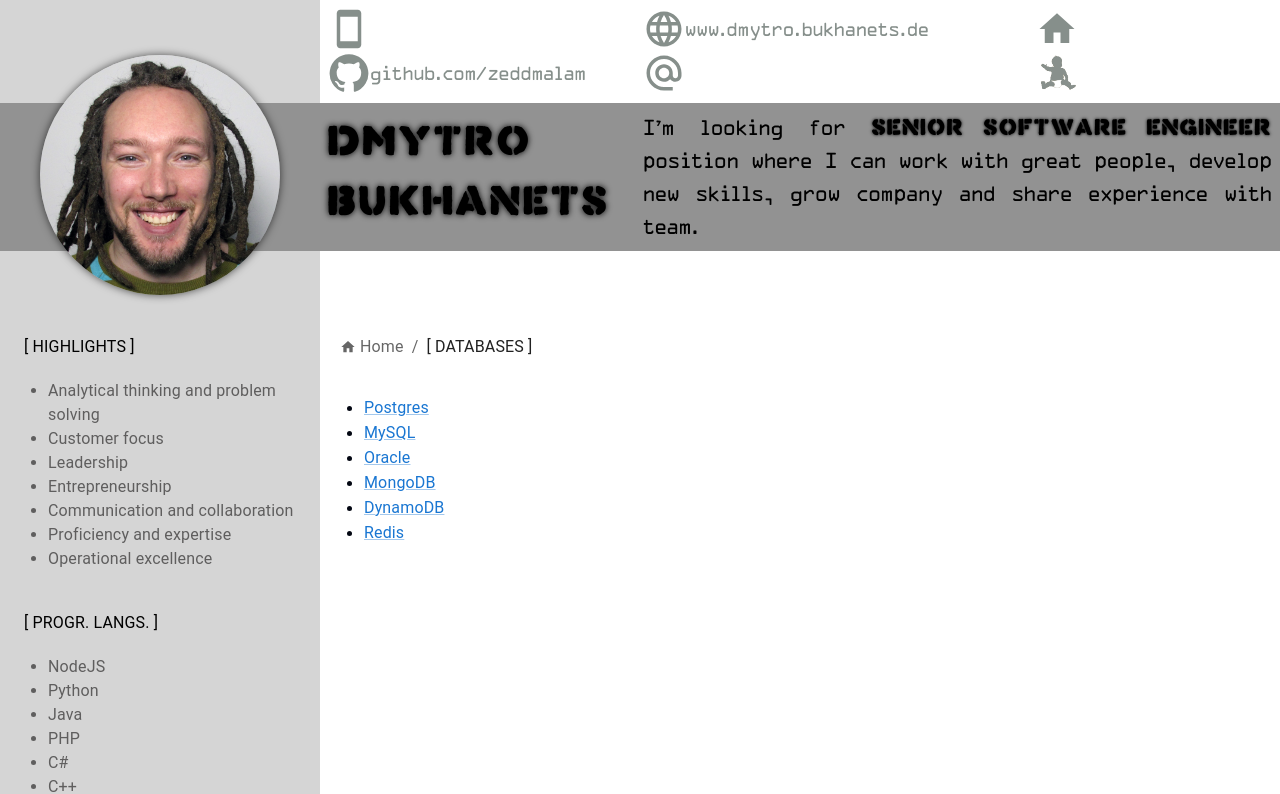
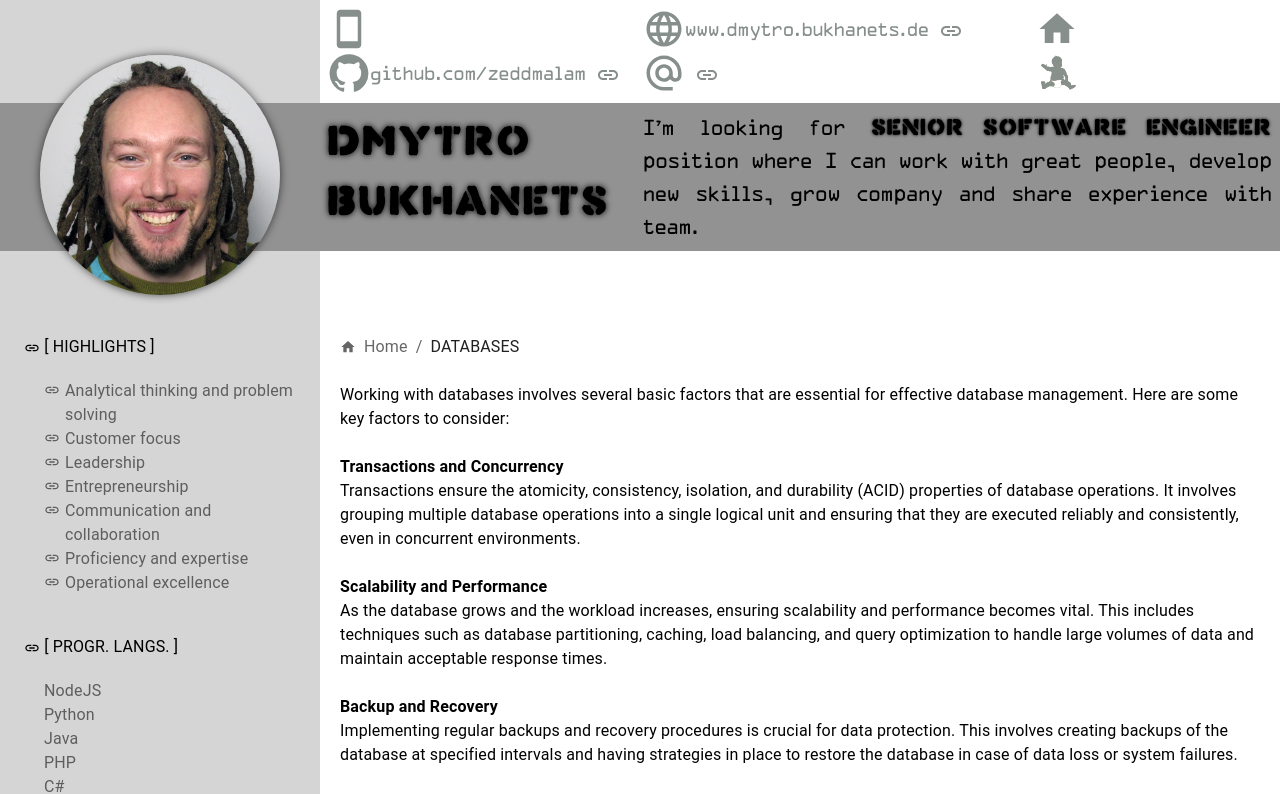
Before and after one commit to zeddmalam/cv, a Next.js app: page /skills/DATABASES in a window 1280 px wide. Shown: the top 794 px of the page. Built offline with nearby package versions, Linux system fonts and the light colour scheme.

Commit message:
content update and UX improvement
content update and UX improvement

```diff
--- a/src/app/globals.css
+++ b/src/app/globals.css
@@ -133,10 +133,6 @@ body {
     text-decoration: underline;
 }
 
-a:hover {
-    text-shadow: 0px 0px 0.8rem rgba(0, 0, 0, 1);
-}
-
 .dotted {
     border-bottom: dotted black 2px;
 }
@@ -160,7 +156,6 @@ a:hover {
 }
 
 ul {
-    list-style-type: disc;
     width: 100%
 }
 
--- a/src/components/footer.tsx
+++ b/src/components/footer.tsx
@@ -1,8 +1,5 @@
-import { personalData } from "../data/objects";
 import { ReactElement } from "react";
-import PrivateInfo from './privateInfo';
 import Grid from "@mui/material/Grid";
-import Link from "next/link";
 import Image from "next/image";
 import { Typography } from "@mui/material";
 
--- a/src/components/privateInfo.tsx
+++ b/src/components/privateInfo.tsx
@@ -7,7 +7,7 @@ import HomeIcon from '@mui/icons-material/Home';
 import SmartphoneIcon from '@mui/icons-material/Smartphone';
 import GitHubIcon from '@mui/icons-material/GitHub';
 import { SxProps, Theme } from '@mui/material/styles';
-import Image from "next/image";
+import LinkIcon from '@mui/icons-material/Link';
 import Link from "next/link";
 
 interface PrivateInfoProps {
@@ -24,7 +24,7 @@ export default function PrivateInfo(props: PrivateInfoProps): ReactElement {
         </Grid>
         <Grid item container className="private-info" xs={12} sm={6} md={5} alignItems="center">
             <Grid item><LanguageIcon className="icon" /></Grid>
-            <Grid item xs className="private-info-value"><Link href={website.url || '#'}>{website.value}</Link></Grid>
+            <Grid item xs className="private-info-value"><Link href={website.url || '#'}>{website.value}</Link>&nbsp;<LinkIcon/></Grid>
         </Grid>
         <Grid item container className="private-info" xs={12} sm={6} md={3} alignItems="center">
             <Grid item><HomeIcon className="icon" /></Grid>
@@ -32,11 +32,11 @@ export default function PrivateInfo(props: PrivateInfoProps): ReactElement {
         </Grid>
         <Grid item container className="private-info" xs={12} sm={6} md={4} alignItems="center">
             <Grid item><GitHubIcon className="icon" /></Grid>
-            <Grid item xs className="private-info-value"><a href={github.url || '#'}>{github.value}</a></Grid>
+            <Grid item xs className="private-info-value"><Link href={github.url || '#'}>{github.value}</Link>&nbsp;<LinkIcon/></Grid>
         </Grid>
         <Grid item container className="private-info" xs={12} sm={6} md={5} alignItems="center">
             <Grid item><AlternateEmailIcon className="icon" /></Grid>
-            <Grid item xs className="private-info-value"><a href={email.url || '#'}>{email.value}</a></Grid>
+            <Grid item xs className="private-info-value"><Link href={email.url || '#'}>{email.value}</Link>&nbsp;<LinkIcon/></Grid>
         </Grid>
         <Grid item container className="private-info" xs={12} sm={6} md={3} alignItems="center">
             <Grid item sx={{ margin: '0.25em' }}><div className="icon-image"></div></Grid>
--- a/src/components/skillGroupInfo.tsx
+++ b/src/components/skillGroupInfo.tsx
@@ -1,9 +1,11 @@
-import { CvSkill, CvSkillGroup, SkillInfoProps } from '@/data/interfaces';
+import { CvSkill, SkillInfoProps } from '@/data/interfaces';
 import { skills } from '@/data/objects';
-import { Breadcrumbs, Link, Paper, Typography } from '@mui/material';
+import { Breadcrumbs, Typography } from '@mui/material';
 import Grid from "@mui/material/Grid";
 import { ReactElement } from 'react';
 import HomeIcon from '@mui/icons-material/Home';
+import Link from 'next/link';
+import LinkIcon from '@mui/icons-material/Link';
 
 export default function SkillGroupInfo({ selectedSkillGroupId, className }: SkillInfoProps): ReactElement {
     const skillGroup: any = skills.find(sg => sg.title === selectedSkillGroupId);
@@ -14,18 +16,11 @@ export default function SkillGroupInfo({ selectedSkillGroupId, className }: Skil
                 <Grid item xs={12}><br /></Grid>
                 <Grid item xs={12}>
                     <Breadcrumbs aria-label="breadcrumb">
-                        <Link
-                            underline="hover"
-                            sx={{ display: 'flex', alignItems: 'center' }}
-                            color="inherit"
-                            href="/"
-                        >
-                            <HomeIcon sx={{ mr: 0.5 }} fontSize="inherit" />
+                        <Link href="/">
+                            <HomeIcon sx={{ mr: '0.5rem', mt: '-0.1rem' }} fontSize="inherit" />
                             Home
                         </Link>
-                        <Typography sx={{ display: 'flex', alignItems: 'center' }} color="text.primary">
-                            [ {skillGroup.title} ]
-                        </Typography>
+                        <Typography sx={{ display: 'flex', alignItems: 'center' }} color="text.primary">{skillGroup.title}</Typography>
                     </Breadcrumbs>
                 </Grid>
                 <Grid item xs={12}><br /></Grid>
@@ -34,8 +29,14 @@ export default function SkillGroupInfo({ selectedSkillGroupId, className }: Skil
                     <ul className="mt-3 mb-10 ml-6">
                         {skillGroup.skills.map((skill: CvSkill): ReactElement<any, any> => (
                             <li key={`skill-${skill.title}`} ><Grid item container>
-                                <Grid item xs={skill.level ? 6 : 12}><Link href={`/skills/${skillGroup.title}/${skill.title}`}><Typography align="left">{skill.title}</Typography></Link></Grid>
-                                {skill.level ? (<Grid item xs={6}><Link href={`/skills/${skillGroup.title}/${skill.title}`}><Typography align="right">{skill.level}</Typography></Link></Grid>) : null}
+                                {skill.description ? (<>
+                                    <Grid item><LinkIcon sx={{ fontSize: 16, mt: '-0.1rem', mr: '1rem' }}/></Grid>
+                                    <Grid item xs={skill.level ? 6 : 11}><Link href={`/skills/${skillGroup.title}/${skill.title}`}><Typography align="left" className="courier-font"><strong>{skill.title}</strong></Typography></Link></Grid>
+                                    {skill.level ? (<Grid item xs={5}><Link href={`/skills/${skillGroup.title}/${skill.title}`}><Typography align="right" className="courier-font"><strong>{skill.level}</strong></Typography></Link></Grid>) : null}
+                               </>) : (<>
+                                    <Grid item xs={skill.level ? 6 : 12}><Typography align="left" className="courier-font">{skill.title}</Typography></Grid>
+                                    {skill.level ? (<Grid item xs={6}><Typography align="right" className="courier-font">{skill.level}</Typography></Grid>) : null}
+                               </>)}
                             </Grid></li>
                         ))}
                     </ul>
--- a/src/components/skillsInfo.tsx
+++ b/src/components/skillsInfo.tsx
@@ -4,6 +4,7 @@ import { Typography } from '@mui/material';
 import Grid from "@mui/material/Grid";
 import Link from 'next/link';
 import { ReactElement } from 'react';
+import LinkIcon from '@mui/icons-material/Link';
 
 export default function SkillsInfo({ selectedSkillGroupId, selectedSkillId, sx }: SkillInfoProps) {
     return (<Grid item container className="sidebar" xs={12} md={3} sx={{
@@ -11,14 +12,23 @@ export default function SkillsInfo({ selectedSkillGroupId, selectedSkillId, sx }
         padding: { sm: 1, md: 3 }
     }}>
         {skills.map((skillGroup: CvSkillGroup): ReactElement<any, any> => (<Grid item container xs={12} sm={6} md={12} spacing={1} key={`skill-group-${skillGroup.title}`}>
-            <Grid item xs={12}><Typography className={`skill-group${selectedSkillGroupId === skillGroup.title && !selectedSkillId ? ' current-page-link' : ''}`}><Link href={`/skills/${skillGroup.title}`}>[ {skillGroup.title} ]</Link></Typography></Grid>
+        {skillGroup.description ?
+            (<Grid item xs={12}><Typography className={`skill-group${selectedSkillGroupId === skillGroup.title && !selectedSkillId ? ' current-page-link' : ''}`}><LinkIcon sx={{ fontSize: 16 }}/>&nbsp;<Link href={`/skills/${skillGroup.title}`}>[ {skillGroup.title} ]</Link></Typography></Grid>) :
+            (<Grid item xs={12}><Typography className={`skill-group${selectedSkillGroupId === skillGroup.title && !selectedSkillId ? ' current-page-link' : ''}`}>[ {skillGroup.title} ]</Typography></Grid>)}
+
             <Grid item xs={12} sx={{ display: { xs: selectedSkillGroupId === skillGroup.title ? 'flex' : 'none', md: "flex" } }}>
-                <ul className="mt-3 mb-10 ml-6">
+                <ul className="mt-3 mb-10 ml-5">
                     {skillGroup.skills.map((skill: CvSkill): ReactElement<any, any> => (
                         <li key={`skill-${skill.title}`} className={selectedSkillId === skill.title ? ' current-page-link' : ''}>
                             <Grid container xs={12}>
-                                <Grid item xs={skill.level ? 6 : 12}><Link href={`/skills/${skillGroup.title}/${skill.title}`}><Typography align="left">{skill.title}</Typography></Link></Grid>
-                                {skill.level ? (<Grid item xs={6}><Link href={`/skills/${skillGroup.title}/${skill.title}`}><Typography align="right">{skill.level}</Typography></Link></Grid>) : null}
+                                {skill.description ? (<>
+                                    <Grid item xs={1}><LinkIcon sx={{ fontSize: 16, marginTop: '-0.25rem' }}/></Grid>
+                                    <Grid item xs={skill.level ? 6 : 11}><Link href={`/skills/${skillGroup.title}/${skill.title}`}><Typography align="left" className="courier-font">{skill.title}</Typography></Link></Grid>
+                                    {skill.level ? (<Grid item xs={5}><Link href={`/skills/${skillGroup.title}/${skill.title}`}><Typography align="right" className="courier-font">{skill.level}</Typography></Link></Grid>) : null}
+                               </>) : (<>
+                                    <Grid item xs={skill.level ? 6 : 12}><Typography align="left" className="courier-font">{skill.title}</Typography></Grid>
+                                    {skill.level ? (<Grid item xs={6}><Typography align="right" className="courier-font">{skill.level}</Typography></Grid>) : null}
+                               </>)}
                             </Grid>
                         </li>
                     ))}
--- a/src/data/objects.ts
+++ b/src/data/objects.ts
@@ -176,7 +176,9 @@ export const skills: Array<CvSkillGroup> = [
     },
     {
         title: 'PROGR. LANGS.',
-        description: '',
+        description: `In modern programming, programming language is not more than a tool, which software engineer is using during development process.
+        It happen sfrom time to time that I need develop some feature or debug a part of application in language where i have tiny or no experience at all.
+        You don't need to know a language perfectly to do the task. You just need some limited scope. But there are still languages which i prefer to use on regular basis:`,
         skills: [
             {
                 title: 'NodeJS',
@@ -206,7 +208,17 @@ export const skills: Array<CvSkillGroup> = [
     },
     {
         title: 'DATABASES',
-        description: '',
+        description: `Working with databases involves several basic factors that are essential for effective database management. Here are some key factors to consider:<br/><br/>
+        <strong>Transactions and Concurrency</strong><br/>
+        Transactions ensure the atomicity, consistency, isolation, and durability (ACID) properties of database operations. It involves grouping multiple database operations into a single logical unit and ensuring that they are executed reliably and consistently, even in concurrent environments.<br/><br/>
+        <strong>Scalability and Performance</strong><br/>
+        As the database grows and the workload increases, ensuring scalability and performance becomes vital. This includes techniques such as database partitioning, caching, load balancing, and query optimization to handle large volumes of data and maintain acceptable response times.<br/><br/>
+        <strong>Backup and Recovery</strong><br/>
+        Implementing regular backups and recovery procedures is crucial for data protection. This involves creating backups of the database at specified intervals and having strategies in place to restore the database in case of data loss or system failures.<br/><br/>
+        <strong>Data Security</strong><br/>
+        Data security involves protecting sensitive information from unauthorized access, modification, or disclosure. It includes implementing access control mechanisms, encryption, and other security measures to safeguard the database and its contents.<br/><br/>
+        Here is a list of databases i used to work on a most frequent base: <br/>
+        `,
         skills: [
             {
                 title: 'Postgres',
@@ -230,6 +242,10 @@ export const skills: Array<CvSkillGroup> = [
             },
             {
                 title: 'Redis',
+                description: ''
+            },
+            {
+                title: 'Elastic Search',
                 description: ''
             },
         ]
```
Also changed, not shown: src/components/skillInfo.tsx (+5 -13 lines).
